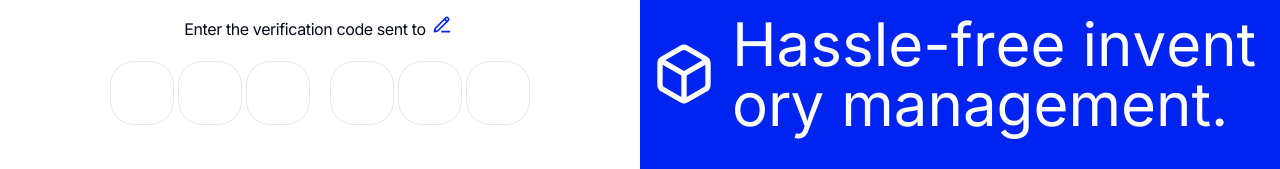
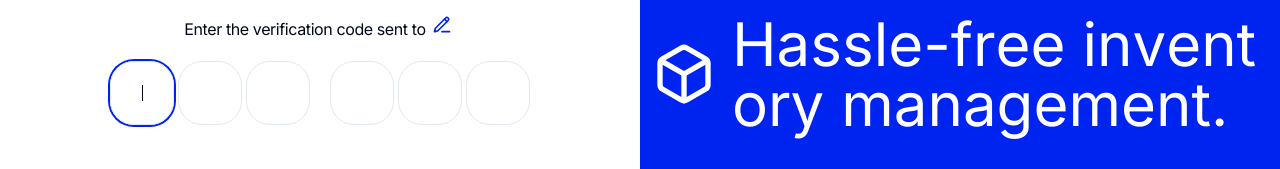
Before and after one commit to iyiolacak/ims, a Next.js app: page /sign-up/verify-email in a window 1280 px wide. Shown: the part 326-495 px from the top of the page. Built offline with nearby package versions, Linux system fonts and the light colour scheme; no server answers.

Commit message:
feat: OTPForm auto-focus input on page load using useRef and useEffect

```diff
--- a/src/app/(authentication)/sign-up/verify-email/_components/OTPForm.tsx
+++ b/src/app/(authentication)/sign-up/verify-email/_components/OTPForm.tsx
@@ -9,14 +9,13 @@ import {
   InputOTPSeparator,
   InputOTPSlot,
 } from "@/components/ui/input-otp";
+import { OTPInputProps } from "input-otp";
 
 const OTPCodeSchema = z.object({
   OTPCode: z.string().min(6),
 });
 
 type TOTPCode = z.infer<typeof OTPCodeSchema>;
-
-
 
 const OTPForm = () => {
   const {
@@ -30,12 +29,16 @@ const OTPForm = () => {
   const onSubmit = (OTPCode: TOTPCode) => {
     console.log("one time password:", OTPCode);
   };
-
+  const OTPInputRef = useRef<HTMLInputElement>(null)
+  useEffect(() => {
+    OTPInputRef.current?.focus()
+  }, [])
   return (
     <div className="flex items-center justify-center">
-      <InputOTP maxLength={6}>
+      <InputOTP maxLength={6}
+      ref={OTPInputRef}>
         <InputOTPGroup>
-          <InputOTPSlot index={0}/>
+          <InputOTPSlot index={0} />
           <InputOTPSlot index={1} />
           <InputOTPSlot index={2} />
         </InputOTPGroup>
```
